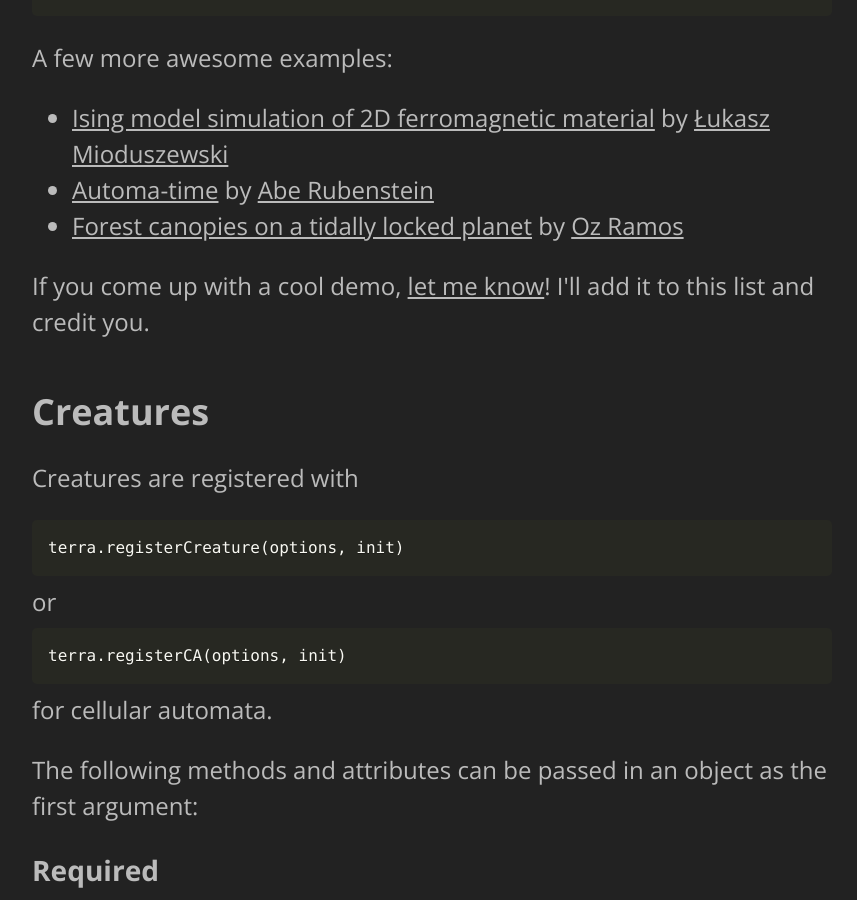
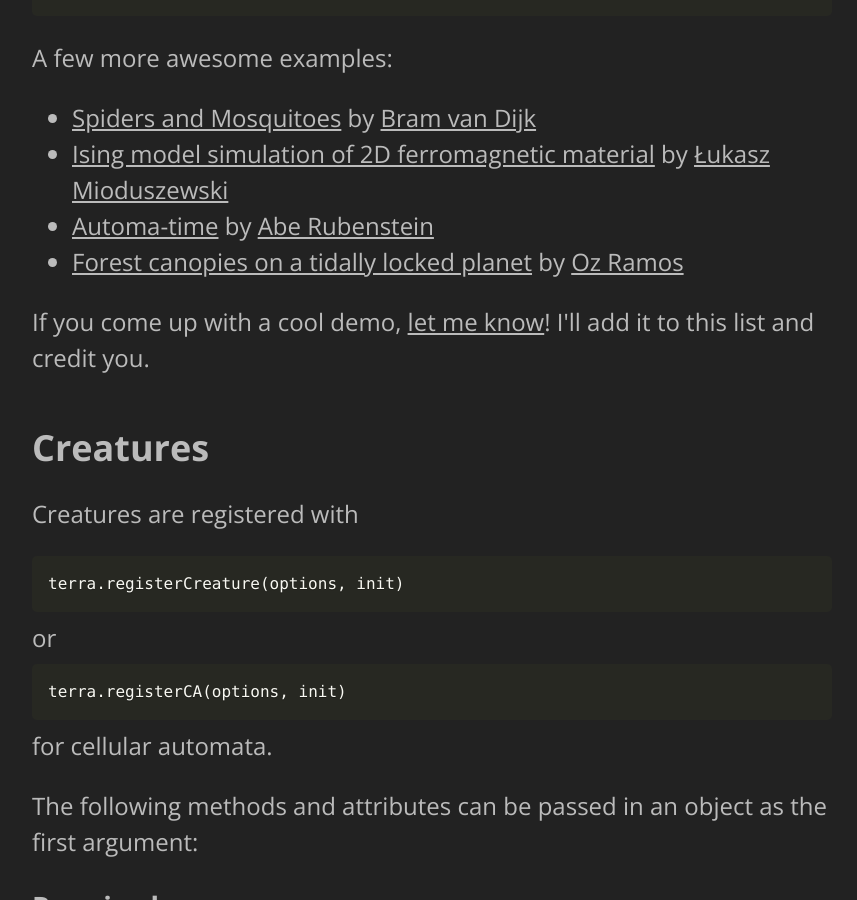
Before and after one commit to rileyjshaw/terra, a plain HTML site: page index.html in a window 1280 px wide. Shown: the part 8080-8980 px from the top of the page, without its empty margins (208-1065 px from the left). Drawn offline with nearby package versions, Linux system fonts and the light colour scheme; animation ran at ten frames a second.

Commit message:
Add Spiders and Mosquitoes

```diff
--- a/index.html
+++ b/index.html
@@ -196,6 +196,7 @@ elementary.animate();</code></pre>
 
     <p>A few more awesome examples:</p>
     <ul>
+      <li><a href="http://www.virtualmicrobes.com/spiders.php">Spiders and Mosquitoes</a> by <a href="http://www.virtualmicrobes.com">Bram van Dijk</a></li>
       <li><a href="http://crawfy48.github.io/Ising-model/ising.html">Ising model simulation of 2D ferromagnetic material</a> by <a href="https://github.com/crawfy48/Ising-model">Łukasz Mioduszewski</a></li>
       <li><a href="http://dev.abe.sh/automa-time/">Automa-time</a> by <a href="http://abe.sh/">Abe Rubenstein</a></li>
       <li><a href="https://github.com/OzRamos/1st-Try-TerraJS">Forest canopies on a tidally locked planet</a> by <a href="https://github.com/OzRamos">Oz Ramos</a></li>
```
